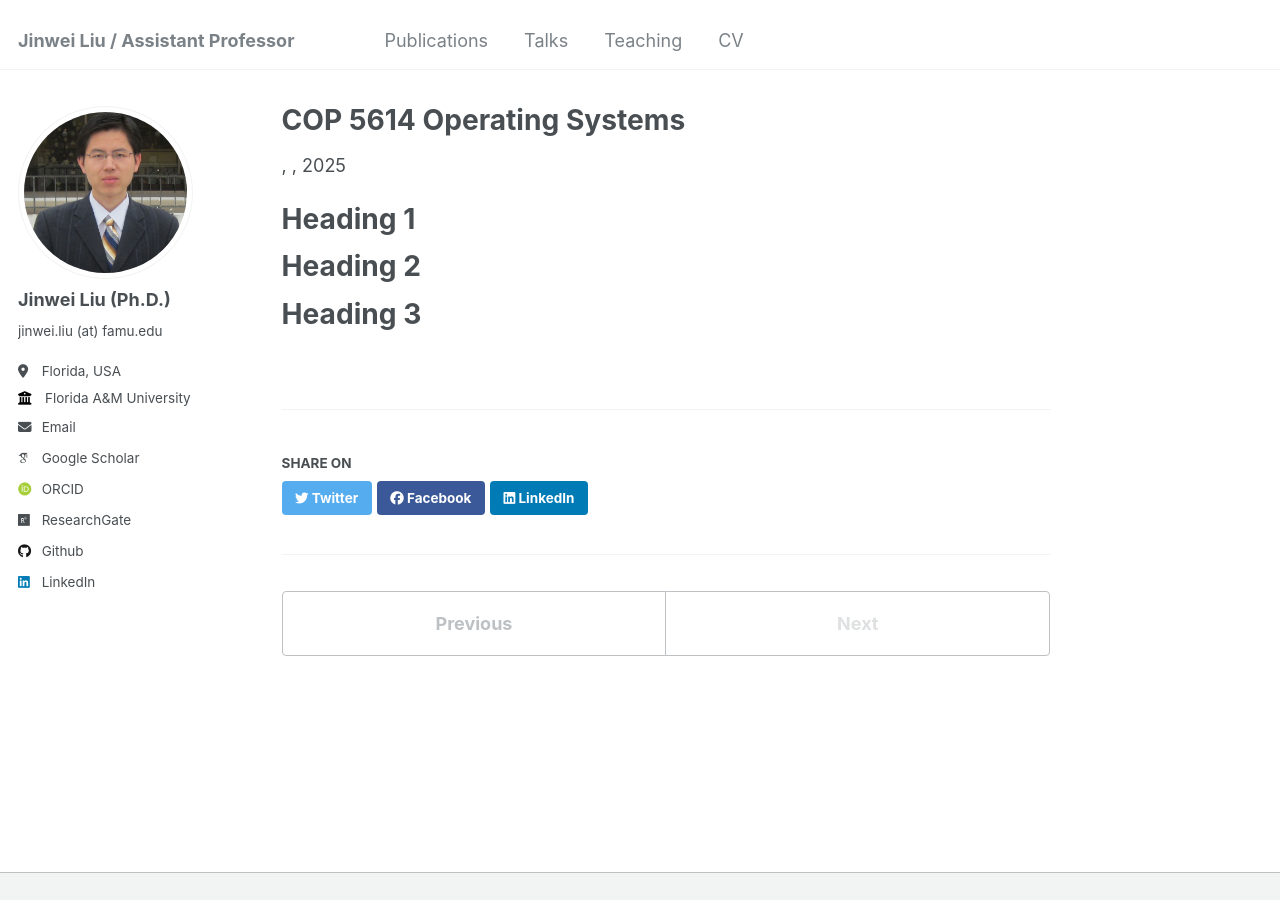
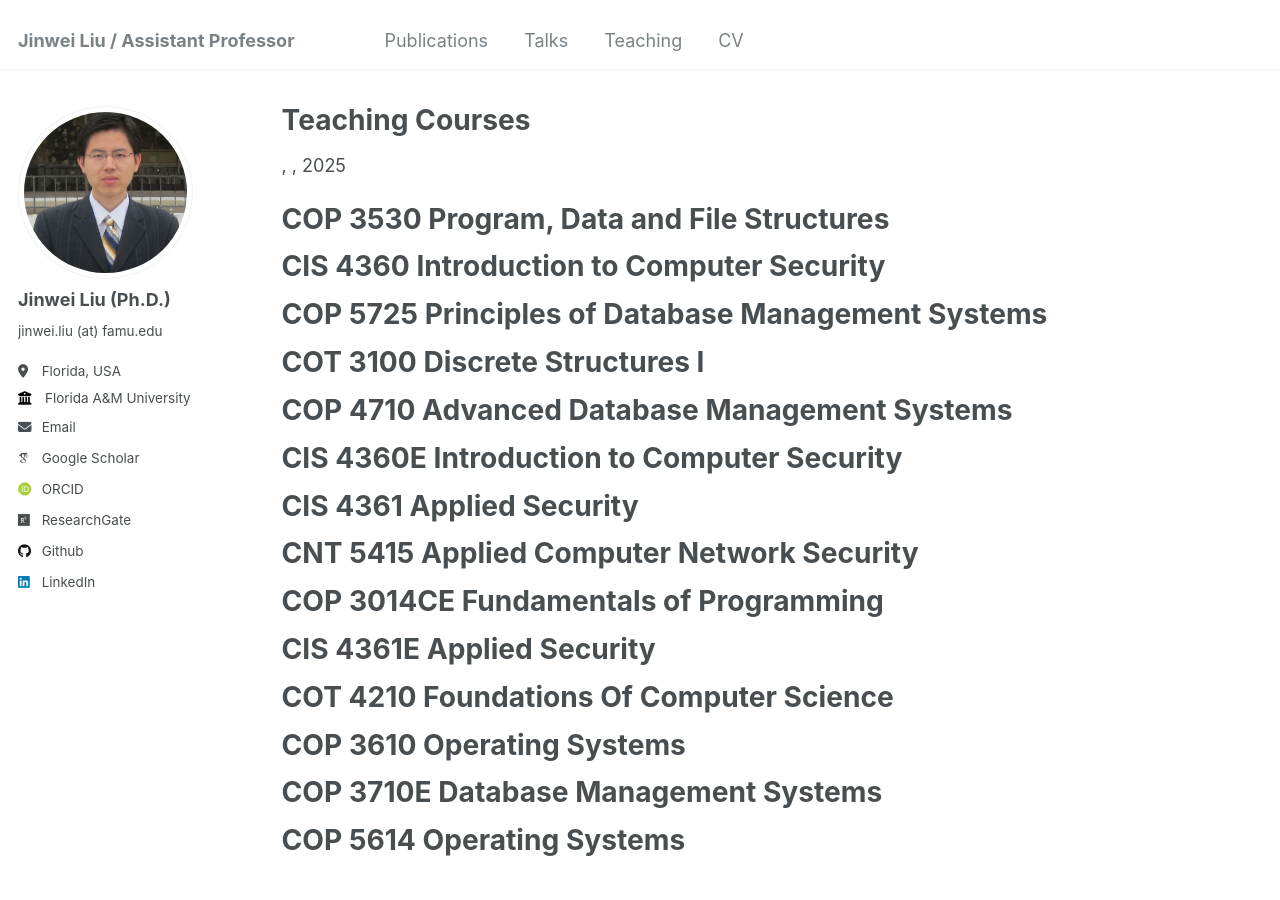
Before and after one commit to jinweiliucu/jinweiliucu.github.io, a Jekyll site: the page built from _teaching/teaching-courses.md, in a window 1280 px wide and 900 px high. Built offline with Jekyll 4.4.1, drawn with Linux system fonts in a browser that asks for light colours; some web fonts are replaced.

Commit message:
Add files via upload

```diff
--- a/_teaching/teaching-courses.md
+++ b/_teaching/teaching-courses.md
@@ -1,27 +1,46 @@
 ---
-title: "COP 3530 Program, Data and File Structures"
-title: "CIS 4360 Introduction to Computer Security"
-title: "COP 5725 Principles of Database Management Systems"
-title: "COT 3100 Discrete Structures I"
-title: "COP 4710 Advanced Database Management Systems"
-title: "CIS 4360E Introduction to Computer Security"
-title: "CIS 4361 Applied Security"
-title: "CNT 5415 Applied Computer Network Security"
-title: "COP 3014CE Fundamentals of Programming"
-title: "CIS 4361E Applied Security"
-title: "COT 4210 Foundations Of Computer Science"
-title: "COP 3610 Operating Systems"
-title: "COP 3710E Database Management Systems"
-title: "COP 5614 Operating Systems"
 permalink: /teaching/teaching-courses
 ---
 
 
-Heading 1
+COP 3530 Program, Data and File Structures
 ======
 
-Heading 2
+CIS 4360 Introduction to Computer Security
 ======
 
-Heading 3
+COP 5725 Principles of Database Management Systems
 ======
+
+COT 3100 Discrete Structures I
+======
+
+COP 4710 Advanced Database Management Systems
+======
+
+CIS 4360E Introduction to Computer Security
+======
+
+CIS 4361 Applied Security
+======
+
+CNT 5415 Applied Computer Network Security
+======
+
+COP 3014CE Fundamentals of Programming
+======
+
+CIS 4361E Applied Security
+======
+
+COT 4210 Foundations Of Computer Science
+======
+
+COP 3610 Operating Systems
+======
+
+COP 3710E Database Management Systems
+======
+
+COP 5614 Operating Systems
+======
```
